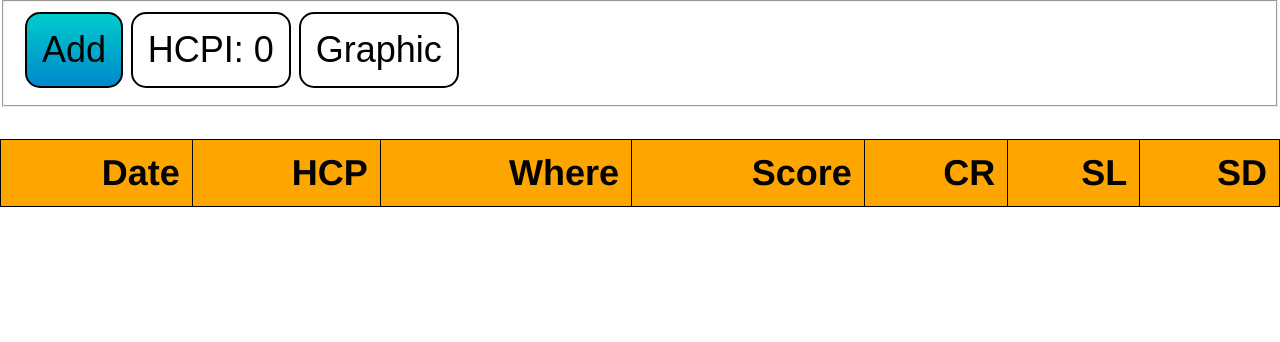
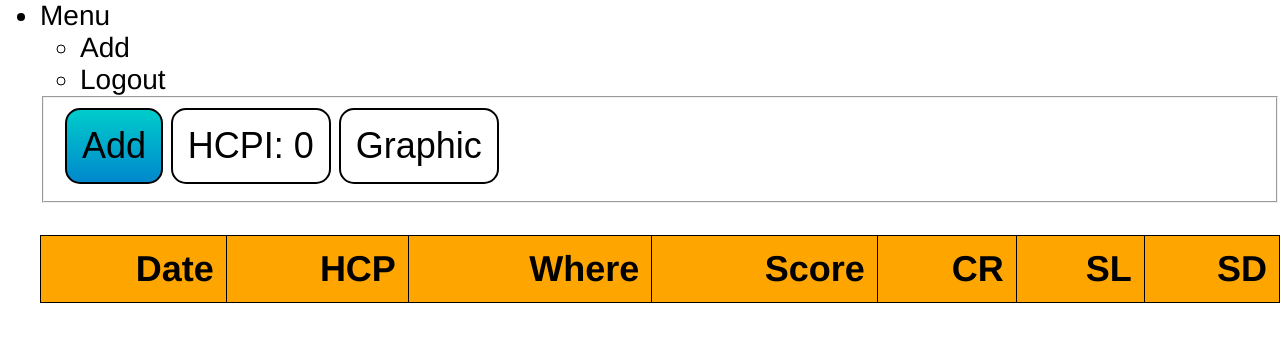
Before and after one commit to wolfmuel/hcpi, a Django app: page /hhs/ in a window 1280 px wide. Shown: the top 342 px of the page. Run offline with Django 3.2, Linux system fonts and the light colour scheme; a user stored in the database is signed in; data comes from the database, SQL or seed files in the repository; lists and menus that the app fills with data are empty.

Commit message:
added menu

```diff
--- a/hhs/templates/hhs/index.html
+++ b/hhs/templates/hhs/index.html
@@ -1,6 +1,21 @@
 <html>
   <head>
+    <meta charset="utf-8">
+    <meta name="viewport" content="width=device-width, initial-scale=1">
+    <title>Handicap Index</title>
+    <link rel="stylesheet" href="//code.jquery.com/ui/1.13.1/themes/base/jquery-ui.css">
+    <link rel="stylesheet" href="/resources/demos/style.css">
+    <script src="https://code.jquery.com/jquery-3.6.0.js"></script>
+    <script src="https://code.jquery.com/ui/1.13.1/jquery-ui.js"></script>
+    <script>
+      $( "#menu" ).menu();
+      } );
+    </script>
+    <style>
+      .ui-menu { width: 150px; }
+    </style>
 	{% load static %}
+
 	<style>
 	  table, th, td {
 		  border: 1px solid black;
@@ -27,6 +42,13 @@
 	</style>
   </head>
   <body>
+    <ul id="menu">
+      <li><div>Menu</div>
+	<ul>
+	  <li><div>Add</div></li>
+	  <li><div>Logout</div></li>
+	</ul>
+      </li>
       <fieldset class="buttons">
         <button type="submit"  onclick="window.location.href='/hhs/add';">Add</button>
         <button onclick="window.location.href='/hhs/';"> {{ HCPI }} </button>
```
